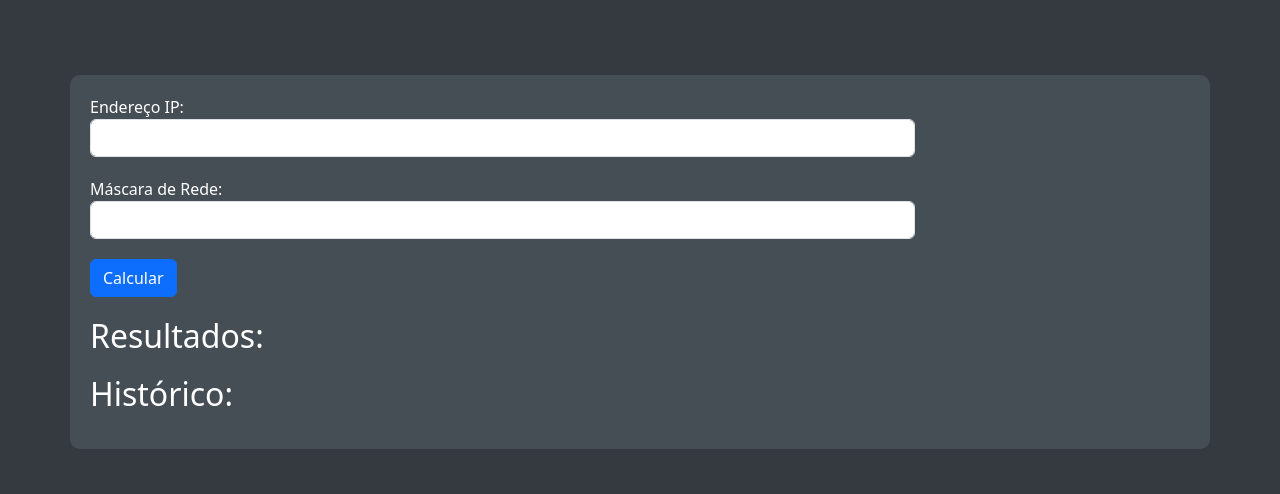
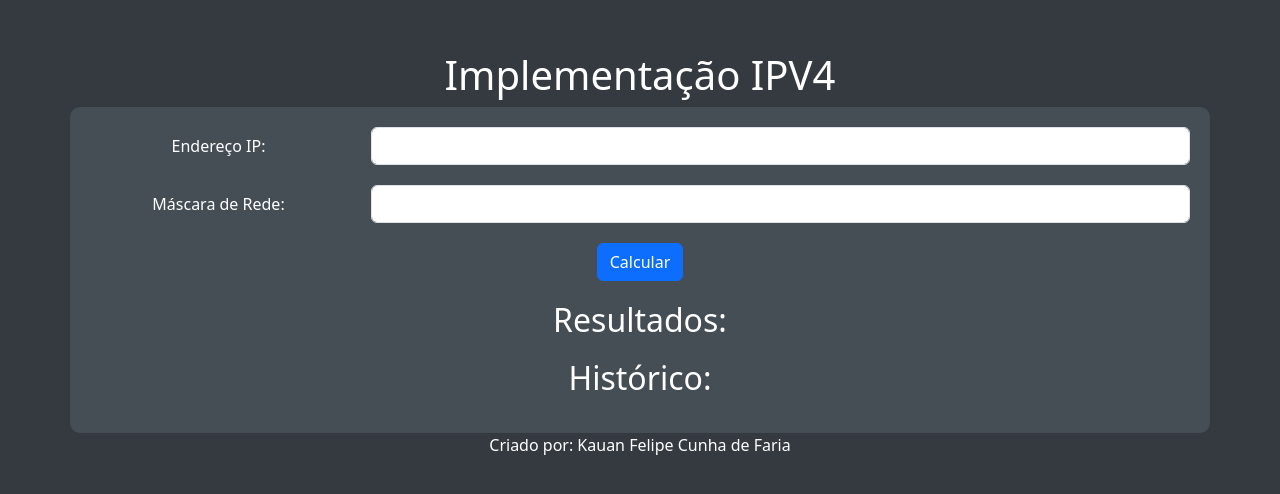
Before and after one commit to KauanKNFE/ipv4, a plain HTML site: page index.html in a window 1280 px wide. Shown: the part 138-632 px from the top of the page. Drawn offline with nearby package versions, Linux system fonts and the light colour scheme.

Commit message:
Add files via upload

```diff
--- a/index.html
+++ b/index.html
@@ -3,13 +3,14 @@
 <head>
     <meta charset="UTF-8">
     <meta name="viewport" content="width=device-width, initial-scale=1.0">
-    <title>Calculadora de IP</title>
+    <title>Implementação IPV4</title>
     <link rel="stylesheet" href="https://cdn.jsdelivr.net/npm/bootstrap@5.3.0/dist/css/bootstrap.min.css">
     <style>
         body {
             background-color: #343a40;
             color: #fff;
             display: flex;
+            flex-direction: column;
             justify-content: center;
             align-items: center;
             height: 100vh;
@@ -20,6 +21,7 @@
             background-color: #464e55;
             padding: 20px;
             border-radius: 10px;
+            text-align: center;
         }
 
         h2 {
@@ -32,22 +34,24 @@
     </style>
 </head>
 <body>
+    <h1>Implementação IPV4</h1>
+
     <div class="container">
         <form class="form-horizontal" id="ipForm">
-            <div class="form-group">
-                <label for="ip" class="col-sm-3 control-label">Endereço IP:</label>
+            <div class="form-group row">
+                <label for="ip" class="col-sm-3 col-form-label">Endereço IP:</label>
                 <div class="col-sm-9">
                     <input type="text" class="form-control" id="ip" name="ip">
                 </div>
             </div>
-            <div class="form-group">
-                <label for="mascara" class="col-sm-3 control-label">Máscara de Rede:</label>
+            <div class="form-group row">
+                <label for="mascara" class="col-sm-3 col-form-label">Máscara de Rede:</label>
                 <div class="col-sm-9">
                     <input type="text" class="form-control" id="mascara" name="mascara">
                 </div>
             </div>
             <div class="form-group">
-                <div class="col-sm-offset-3 col-sm-9">
+                <div class="col-sm-12 text-center">
                     <button type="submit" class="btn btn-primary">Calcular</button>
                 </div>
             </div>
@@ -60,6 +64,8 @@
         <ul id="historico"></ul>
     </div>
 
+    <p>Criado por: Kauan Felipe Cunha de Faria</p>
+
     <script src="main.js"></script>
 </body>
 </html>
```
